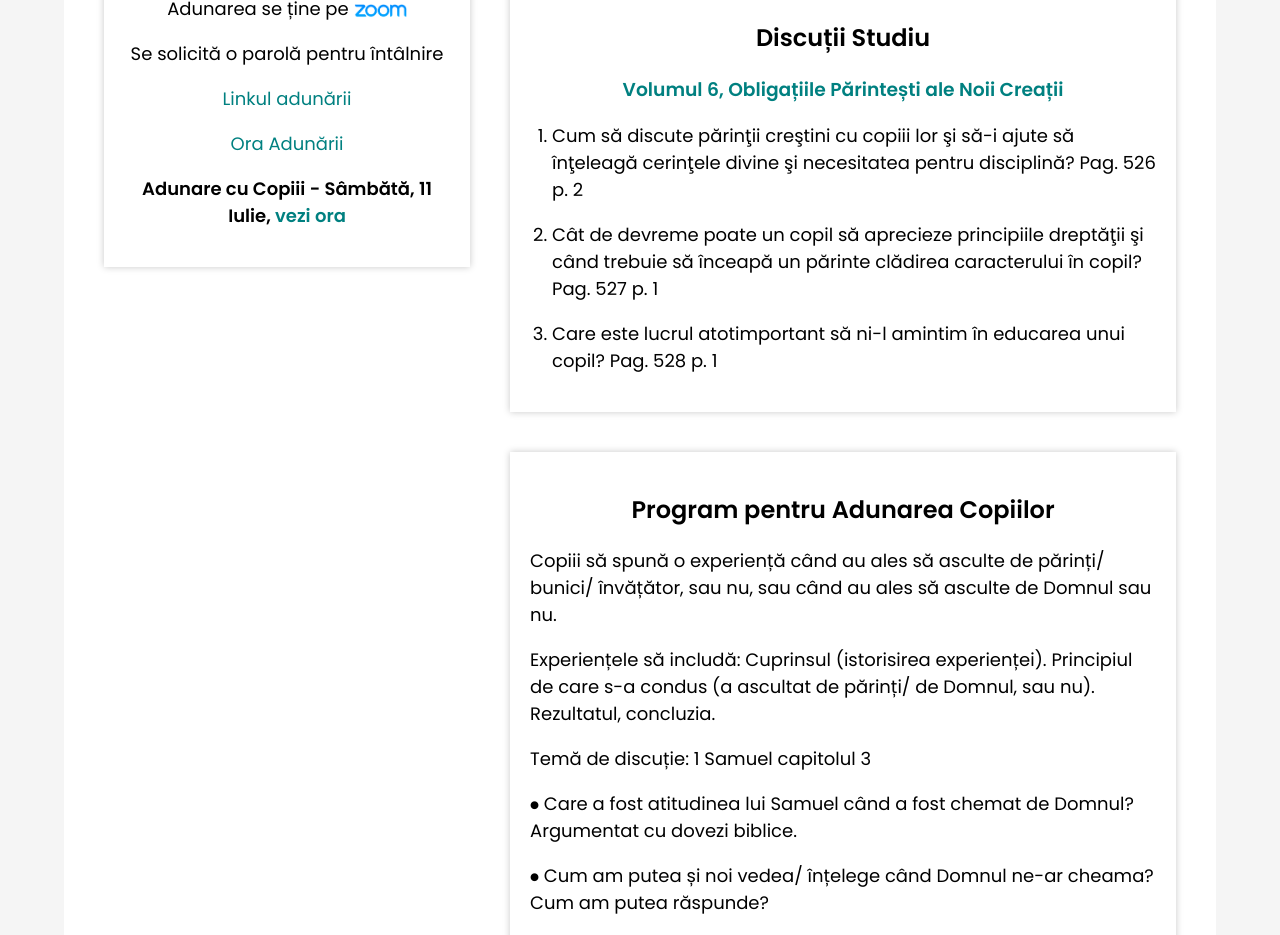
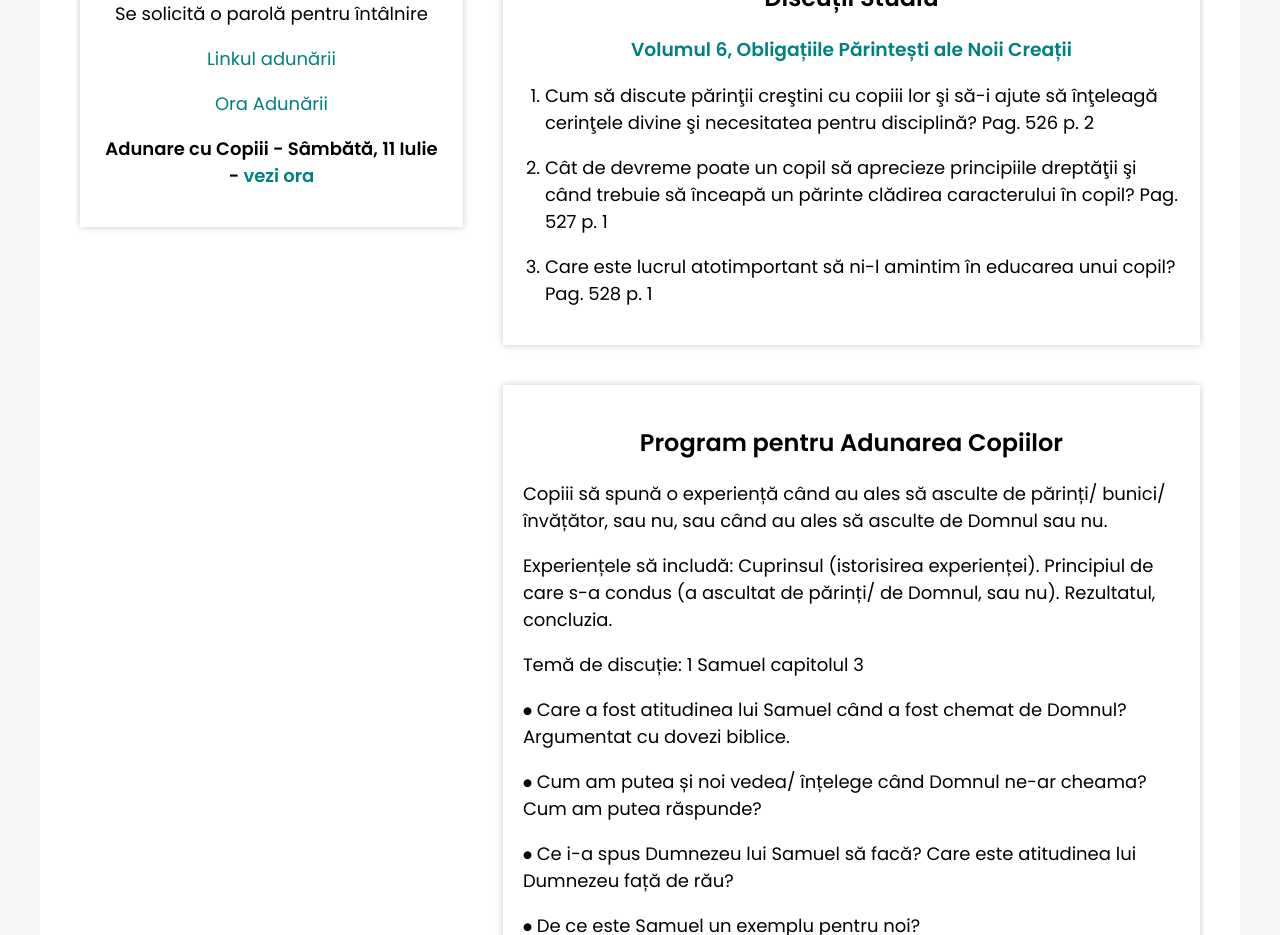
Before and after one commit to adunarea-tinerilor/stb-adt, a React (Create React App) app: page /#/ in a window 1280 px wide. Shown: the part 880-1815 px from the top of the page. Built offline with nearby package versions, Linux system fonts and the light colour scheme.

Commit message:
search design updates

```diff
--- a/src/App.js
+++ b/src/App.js
@@ -28,7 +28,7 @@ export default class App extends React.Component {
 
 
       // announcement notes
-      note: "Adunare cu Copiii - Sâmbătă, 11 Iulie, ",
+      note: "Adunare cu Copiii - Sâmbătă, 11 Iulie - ",
       noteLinkTxt: "vezi ora",
       noteLink: "https://www.timeanddate.com/worldclock/fixedtime.html?msg=Adunare+pentru+Copii&iso=20200711T18&p1=49",
 
@@ -150,6 +150,14 @@ export default class App extends React.Component {
     });
   };
 
+  handleClearSearch = () => {
+    console.log("test")
+    this.setState({
+      filteredList: this.state.archiveList,
+      value: ""
+    });
+  };
+
 
   render() {
     return (
@@ -182,6 +190,7 @@ export default class App extends React.Component {
               handleArchiveButton={this.handleArchiveButton}
               value={this.state.value}
               handleInput={this.handleInput}
+              handleClearSearch={this.handleClearSearch}
             />}
           />
           <Footer/>
--- a/src/index.css
+++ b/src/index.css
@@ -6,8 +6,15 @@
 
 body {
   background: whitesmoke;
-  margin: 0;
+  margin: 15px;
 }
+
+@media only screen and (min-width: 1080px) {
+  body {
+    margin: 40px;
+  }
+}
+
 
 h1, h2, h3, h4, h5, h6,
 p, li, a, button, span, input {
@@ -52,19 +59,12 @@ img {
 
 /*App*/
 .App {
-  width: 90%;
-  margin: 40px auto;
+  max-width: 1280px;
+  margin: auto;
 }
 
 .component {
   background: white;
-}
-
-@media only screen and (min-width: 1080px) {
-  .App {
-    max-width: 1280px;
-    margin: 80px auto;
-  }
 }
 
 .tooltip {
--- a/src/pages/Archive.js
+++ b/src/pages/Archive.js
@@ -5,7 +5,7 @@ import Search from "../partials/Search";
 
 // Styles
 const ArchiveContainer = styled.section`
-  padding: 24px;
+  padding: 20px;
   margin: 40px 0;
 
   @media only screen and (min-width: 1080px) {
@@ -31,7 +31,8 @@ export default function Archive(props) {
       <PageHeading>
         <PageTitle>Arhivă Studii - Video</PageTitle>
         <Search value={props.value}
-                handleInput={props.handleInput}/>
+                handleInput={props.handleInput}
+                handleClearSearch={props.handleClearSearch}/>
       </PageHeading>
       <div>
         <Card
--- a/src/partials/Intro.js
+++ b/src/partials/Intro.js
@@ -5,7 +5,7 @@ import ZoomLogo from "../img/zoom-logo.png"
 
 // Styles
 const IntroContainer = styled.section`
-  padding: 24px;
+  padding: 20px;
   margin: 40px 0;
 
    & > div:first-child {
--- a/src/partials/Search.js
+++ b/src/partials/Search.js
@@ -3,10 +3,24 @@ import styled from 'styled-components';
 
 // Styles
 const SearchContainer = styled.div`
+  position: relative;
 
   @media only screen and (min-width: 1080px) {
   width: 320px;
   }
+`;
+const Icon = styled.span`
+  position: absolute;
+  padding: 1px 10px;
+  z-index: 2;
+  right: 0;
+  top: 0;
+  background: white;
+  cursor: pointer;
+
+  &:hover {
+    color: teal;
+ }
 `;
 const SearchInput = styled.input`
  width: 100%;
@@ -42,6 +56,7 @@ export default function Search(props) {
       value={props.value}
       onChange={props.handleInput}
       />
+      <Icon onClick={props.handleClearSearch} title="Șterge">✕</Icon>
     </SearchContainer>
   );
 }
```
